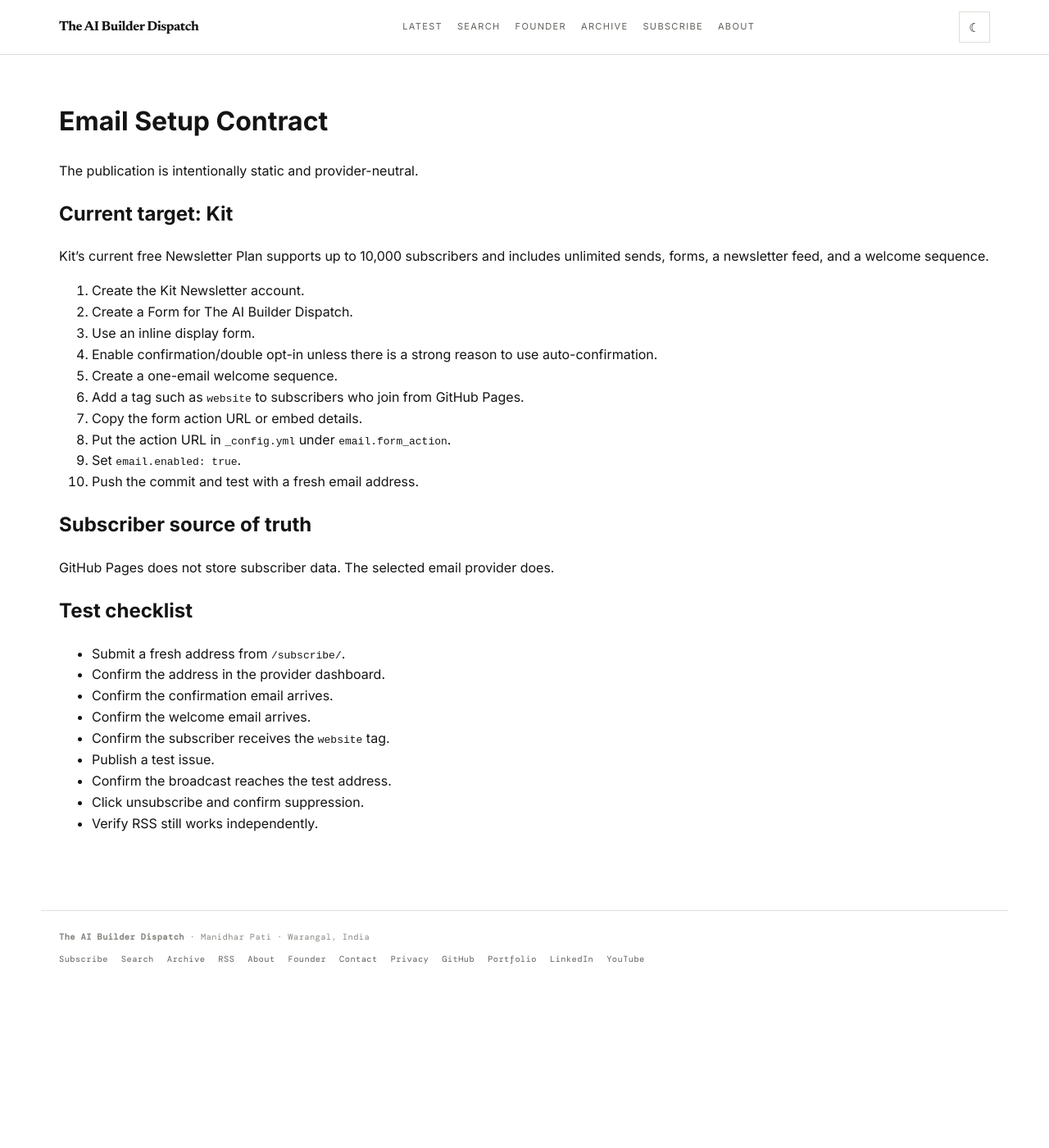
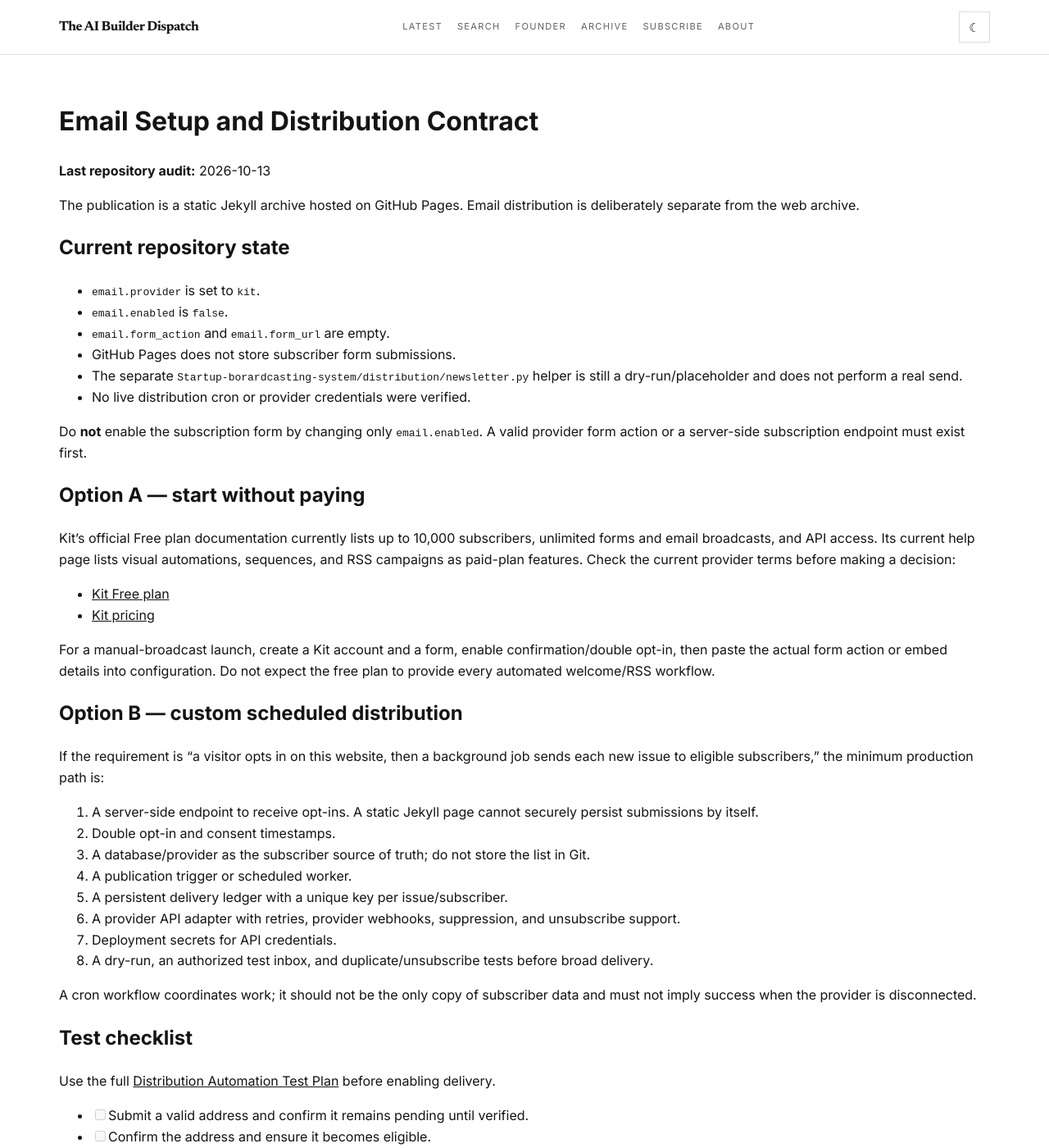
Before and after one commit to Manidhar8008/newsletter, a Jekyll site: the page built from EMAIL_SETUP.md, in a window 1280 px wide and 1400 px high. Shown: the whole window at 82% size. Built offline with Jekyll 4.4.1, drawn with Linux system fonts in a browser that asks for light colours; our own code applies the rules of GitHub Pages for plain Markdown files; some of the changed text lies outside the part shown.

Commit message:
Clarify current email status and safe distribution options

```diff
--- a/EMAIL_SETUP.md
+++ b/EMAIL_SETUP.md
@@ -1,34 +1,59 @@
-# Email Setup Contract
+# Email Setup and Distribution Contract
 
-The publication is intentionally static and provider-neutral.
+**Last repository audit:** 2026-10-13
 
-## Current target: Kit
+The publication is a static Jekyll archive hosted on GitHub Pages. Email distribution is deliberately separate from the web archive.
 
-Kit's current free Newsletter Plan supports up to 10,000 subscribers and includes unlimited sends, forms, a newsletter feed, and a welcome sequence.
+## Current repository state
 
-1. Create the Kit Newsletter account.
-2. Create a Form for The AI Builder Dispatch.
-3. Use an inline display form.
-4. Enable confirmation/double opt-in unless there is a strong reason to use auto-confirmation.
-5. Create a one-email welcome sequence.
-6. Add a tag such as `website` to subscribers who join from GitHub Pages.
-7. Copy the form action URL or embed details.
-8. Put the action URL in `_config.yml` under `email.form_action`.
-9. Set `email.enabled: true`.
-10. Push the commit and test with a fresh email address.
+- `email.provider` is set to `kit`.
+- `email.enabled` is `false`.
+- `email.form_action` and `email.form_url` are empty.
+- GitHub Pages does not store subscriber form submissions.
+- The separate `Startup-borardcasting-system/distribution/newsletter.py` helper is still a dry-run/placeholder and does not perform a real send.
+- No live distribution cron or provider credentials were verified.
 
-## Subscriber source of truth
+Do **not** enable the subscription form by changing only `email.enabled`. A valid provider form action or a server-side subscription endpoint must exist first.
 
-GitHub Pages does not store subscriber data. The selected email provider does.
+## Option A — start without paying
+
+Kit's official Free plan documentation currently lists up to 10,000 subscribers, unlimited forms and email broadcasts, and API access. Its current help page lists visual automations, sequences, and RSS campaigns as paid-plan features. Check the current provider terms before making a decision:
+
+- [Kit Free plan](https://help.kit.com/en/articles/16627071-the-kit-free-plan)
+- [Kit pricing](https://kit.com/pricing)
+
+For a manual-broadcast launch, create a Kit account and a form, enable confirmation/double opt-in, then paste the actual form action or embed details into configuration. Do not expect the free plan to provide every automated welcome/RSS workflow.
+
+## Option B — custom scheduled distribution
+
+If the requirement is “a visitor opts in on this website, then a background job sends each new issue to eligible subscribers,” the minimum production path is:
+
+1. A server-side endpoint to receive opt-ins. A static Jekyll page cannot securely persist submissions by itself.
+2. Double opt-in and consent timestamps.
+3. A database/provider as the subscriber source of truth; do not store the list in Git.
+4. A publication trigger or scheduled worker.
+5. A persistent delivery ledger with a unique key per issue/subscriber.
+6. A provider API adapter with retries, provider webhooks, suppression, and unsubscribe support.
+7. Deployment secrets for API credentials.
+8. A dry-run, an authorized test inbox, and duplicate/unsubscribe tests before broad delivery.
+
+A cron workflow coordinates work; it should not be the only copy of subscriber data and must not imply success when the provider is disconnected.
 
 ## Test checklist
 
-- Submit a fresh address from `/subscribe/`.
-- Confirm the address in the provider dashboard.
-- Confirm the confirmation email arrives.
-- Confirm the welcome email arrives.
-- Confirm the subscriber receives the `website` tag.
-- Publish a test issue.
-- Confirm the broadcast reaches the test address.
-- Click unsubscribe and confirm suppression.
-- Verify RSS still works independently.
+Use the full [Distribution Automation Test Plan](DISTRIBUTION_AUTOMATION_TEST_PLAN.md) before enabling delivery.
+
+- [ ] Submit a valid address and confirm it remains pending until verified.
+- [ ] Confirm the address and ensure it becomes eligible.
+- [ ] Submit the same address again with different letter case; ensure deduplication.
+- [ ] Publish a test issue and render its email payload.
+- [ ] Run the same job twice; ensure the second run sends no duplicate.
+- [ ] Unsubscribe the test address and ensure future batches exclude it.
+- [ ] Remove provider credentials; verify the job fails closed with zero sends.
+- [ ] Confirm RSS and the public archive continue to work independently.
+
+## Privacy and safety
+
+Only send to people who explicitly opted in. Do not scrape, infer, or import addresses from unrelated mailboxes. Keep subscriber data and API keys out of public files and Git history. Every email must offer a working unsubscribe mechanism.
+
+**Current status: not connected; no real email sending is enabled.**
```
